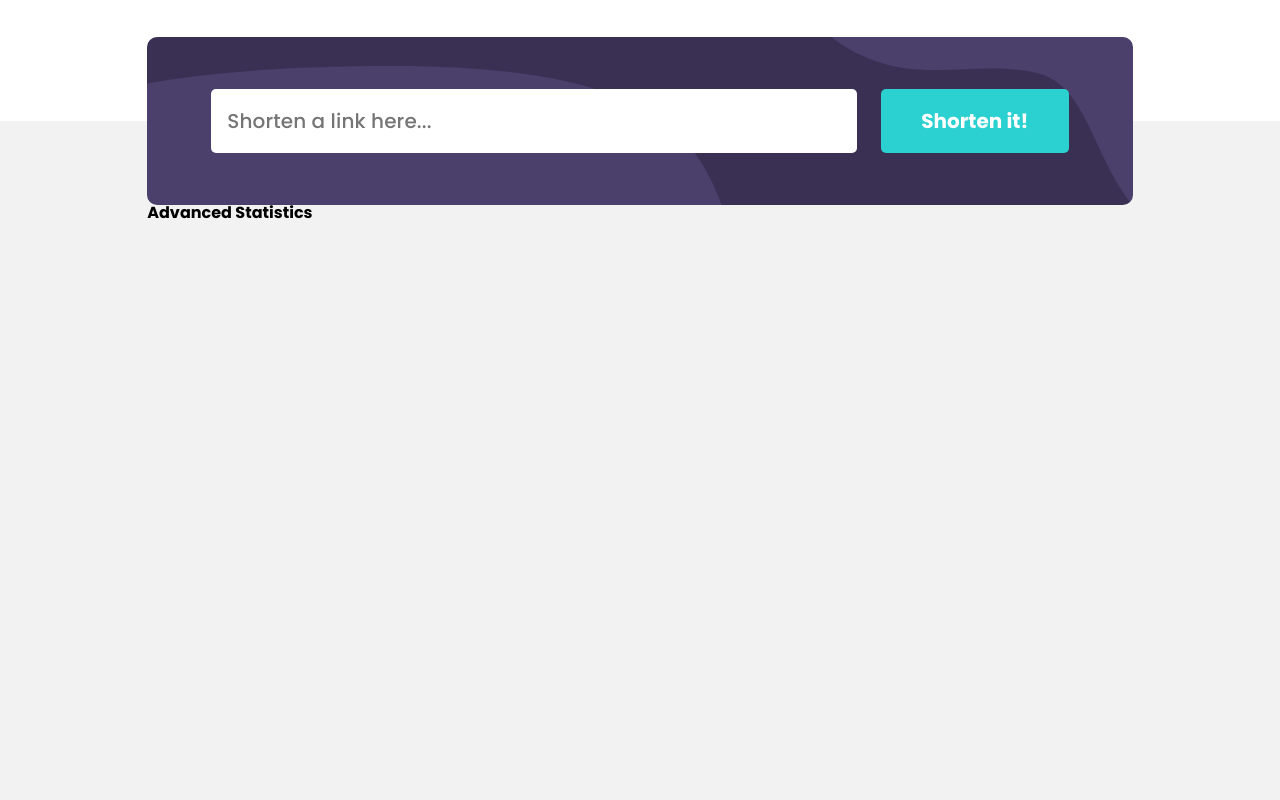
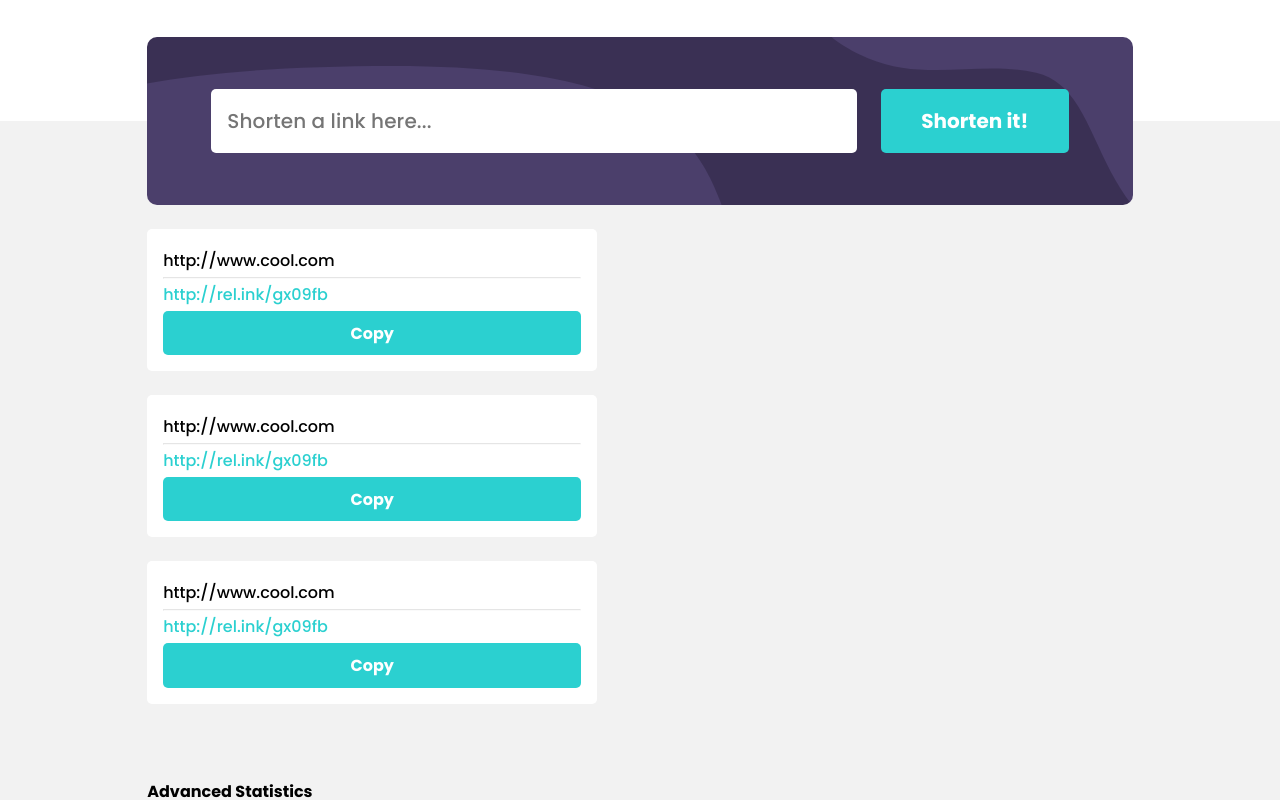
Before and after one commit to tkressma/shortly-landing-page, a React (Create React App) app: page / in a window 1280 px wide. Shown: the part 679-1479 px from the top of the page. Before the commit the page ends 900 px from the top, so only its background shows below. Built offline with nearby package versions, Linux system fonts and the light colour scheme.

Commit message:
Create shortened link component

```diff
--- a/src/components/main/Main.js
+++ b/src/components/main/Main.js
@@ -1,12 +1,14 @@
 import React from "react";
 import Container from "../UI/Container";
 import Shortener from "./Shortener";
+import ShortenedLinkList from "./ShortenedLinkList";
 import styles from "./Main.module.css";
 function Main(props) {
   return (
     <main>
       <Container>
         <Shortener />
+        <ShortenedLinkList />
         <h2>Advanced Statistics</h2>
       </Container>
     </main>
--- /dev/null
+++ b/src/components/main/ShortenedLink.js
@@ -0,0 +1,15 @@
+import React from "react";
+import styles from "./ShortenedLink.module.css";
+import Button from "../UI/Button";
+function ShortenedLink(props) {
+  return (
+    <li className={styles.link}>
+      <p className={styles["link__input_link"]}>http://www.cool.com</p>
+      <hr />
+      <p className={styles["link__shortened_link"]}>http://rel.ink/gx09fb</p>
+      <Button text="Copy" />
+    </li>
+  );
+}
+
+export default ShortenedLink;
--- /dev/null
+++ b/src/components/main/ShortenedLink.module.css
@@ -0,0 +1,26 @@
+.link {
+  width: 100%;
+  max-width: 450px;
+  border-radius: 5px;
+  background-color: #ffffff;
+  padding: 1rem;
+}
+
+.link__input_link {
+  padding: 0.5rem 0;
+}
+
+.link__shortened_link {
+  padding: 0.5rem 0;
+  color: #2bd0d0;
+}
+
+.link button {
+  width: 100%;
+}
+
+.link hr {
+  background-color: #9e9aa8;
+  opacity: 25%;
+  height: 1px;
+}
--- /dev/null
+++ b/src/components/main/ShortenedLinkList.js
@@ -0,0 +1,14 @@
+import styles from "./ShortenedLinkList.module.css";
+import ShortenedLink from "./ShortenedLink";
+
+const ShortenedLinkList = (props) => {
+  return (
+    <ul className={styles.links}>
+      <ShortenedLink />
+      <ShortenedLink />
+      <ShortenedLink />
+    </ul>
+  );
+};
+
+export default ShortenedLinkList;
--- /dev/null
+++ b/src/components/main/ShortenedLinkList.module.css
@@ -0,0 +1,6 @@
+.links {
+  display: flex;
+  flex-direction: column;
+  margin: 1.5rem 0 5rem;
+  gap: 1.5rem;
+}
```
